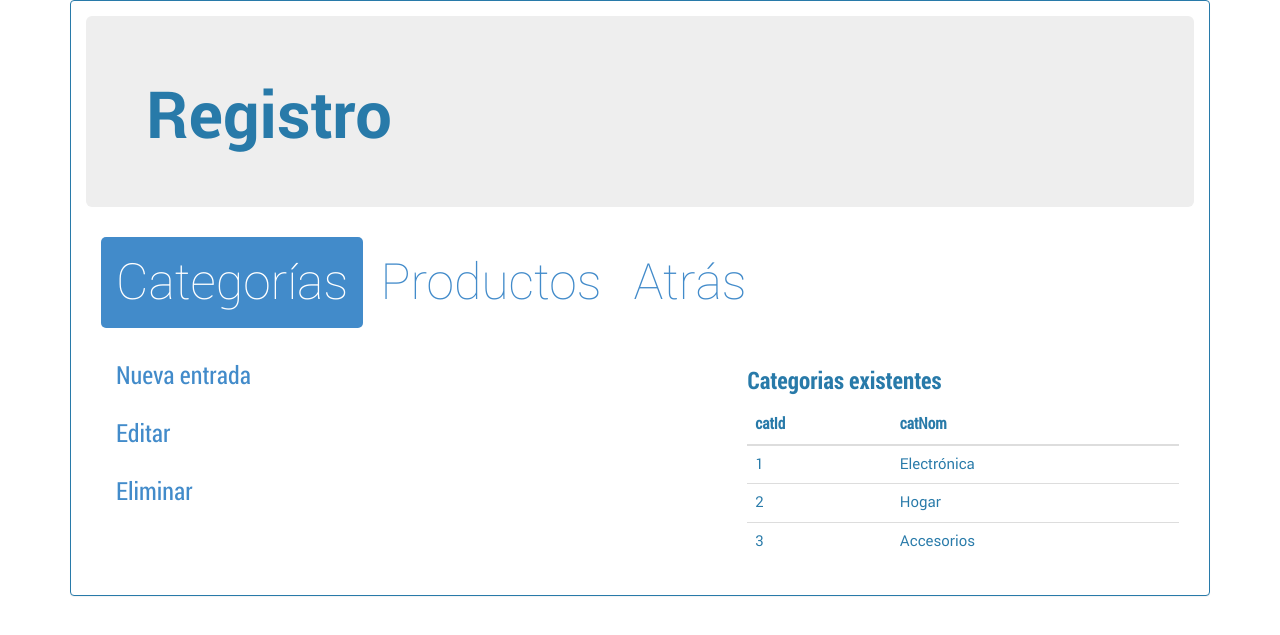
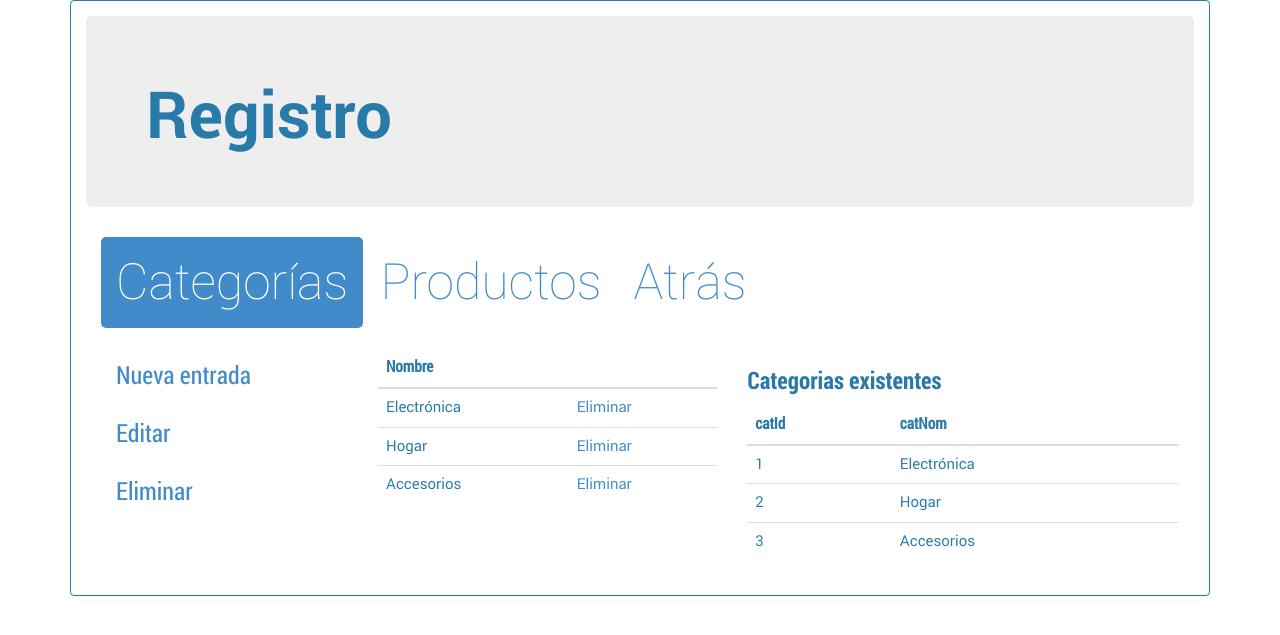
Before and after one commit to juankaramirez/ProyectoTiendaPHP, a PHP site: page /admin/categorias.php in a window 1280 px wide. Shown: the top 635 px of the page. Run offline with PHP 8.4, Linux system fonts and the light colour scheme; data comes from the database, SQL or seed files in the repository.

```diff
--- a/admin/categorias.php
+++ b/admin/categorias.php
@@ -46,7 +46,26 @@ if (isset($_POST["enviar"])) {
                                     <li><a id="catEliminar" href="#">Eliminar</a></li>
                                 </ul>
                             </div>
-                            <div class="col-md-4" id="catEnt"></div>
+                            <div class="col-md-4" id="catEnt">
+                                <table class="table">
+                                    <thead>
+                                        <tr>
+                                            <th>Nombre</th>
+                                            <th></th>
+                                        </tr>
+                                    </thead>
+                                    <tbody>
+                                        <?php
+                                        foreach ($db->obtenerTodoCategoria() as $value) {
+                                            echo "<tr>
+                                            <td>{$value->nombre}</td>
+                                            <td><a href='#'>Eliminar</a></td>
+                                            </tr>";
+                                        }
+                                        ?>
+                                    </tbody>
+                                </table>
+                            </div>
                             <div class="col-md-5">
                                 <h3>Categorias existentes</h3>
                                 <table class="table">
```
